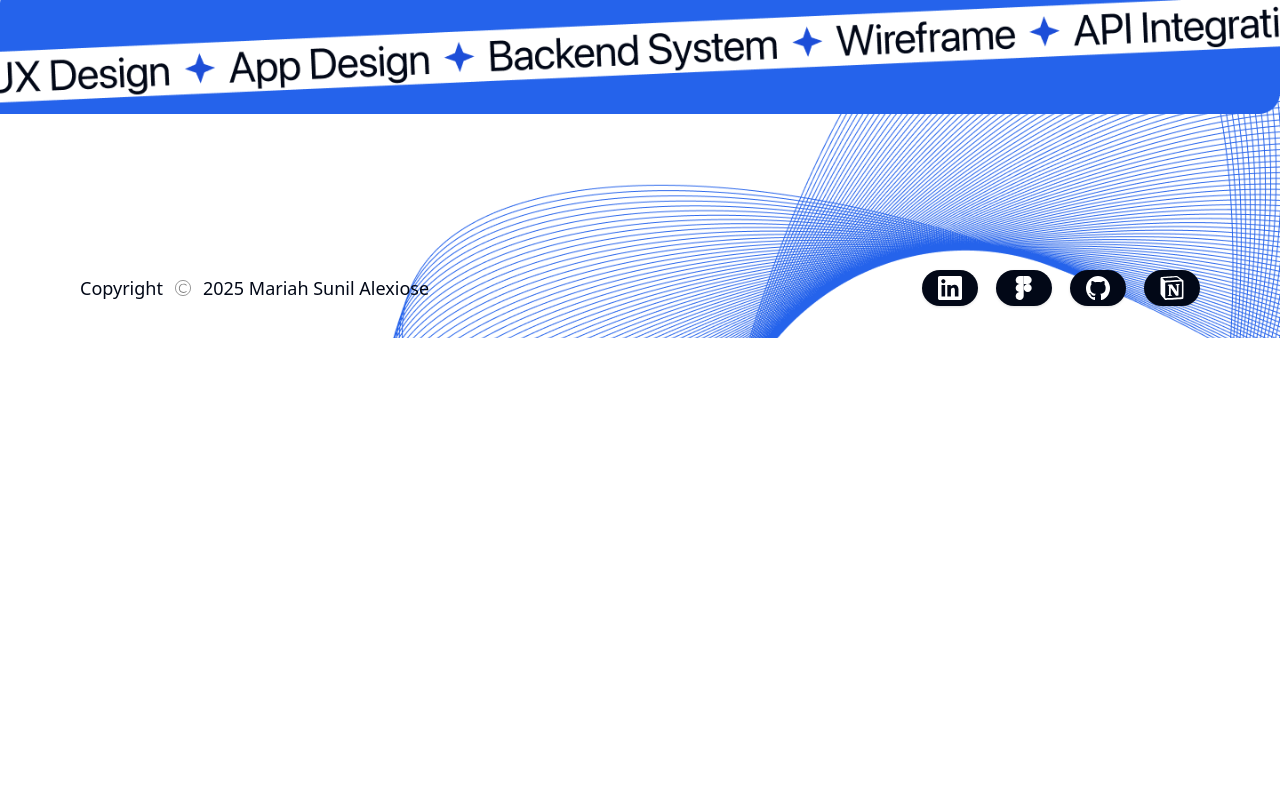
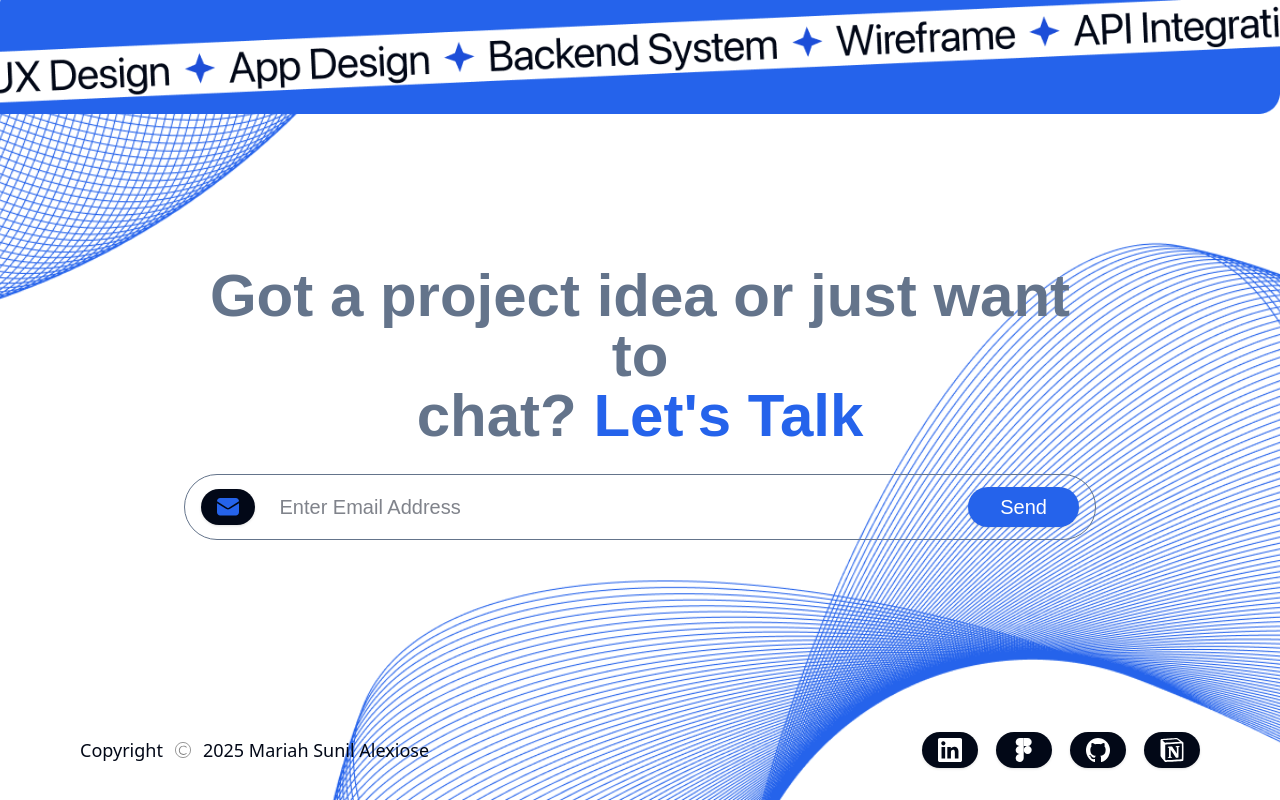
Before and after one commit to MariahSunilAlexiose/portfolio, a Next.js app: page / in a window 1280 px wide. Shown: the part 1572-2372 px from the top of the page. Before the commit the page ends 1910 px from the top, so only its background shows below. Built offline with nearby package versions, Linux system fonts and the light colour scheme; data requests are answered from the project's data file.

Commit message:
Added contact section to home page

```diff
--- a/src/app/page.tsx
+++ b/src/app/page.tsx
@@ -1,4 +1,4 @@
-import { Banner, Header, Projects } from "@/sections"
+import { Banner, Contact, Header, Projects } from "@/sections"
 
 export default function Home() {
   return (
@@ -6,6 +6,7 @@ export default function Home() {
       <Header />
       <Projects />
       <Banner />
+      <Contact />
     </main>
   )
 }
--- /dev/null
+++ b/src/sections/Contact.tsx
@@ -0,0 +1,17 @@
+import React from "react"
+
+import { IconInputBox } from "@/components"
+
+const Contact = () => {
+  return (
+    <div className="flex flex-col gap-3 py-9 md:gap-7 md:py-5 lg:py-13">
+      <span className="text-xl font-semibold text-muted-foreground md:text-4xl lg:text-5xl xl:text-6xl text-center">
+        Got a project idea or just want to <br /> chat?{" "}
+        <span className="text-primary">Let&apos;s Talk</span>
+      </span>
+      <IconInputBox />
+    </div>
+  )
+}
+
+export default Contact
--- a/src/sections/index.ts
+++ b/src/sections/index.ts
@@ -1,5 +1,6 @@
 import Banner from "./Banner"
+import Contact from "./Contact"
 import Header from "./Header"
 import Projects from "./Projects"
 
-export { Banner, Header, Projects }
+export { Contact, Banner, Header, Projects }
```
